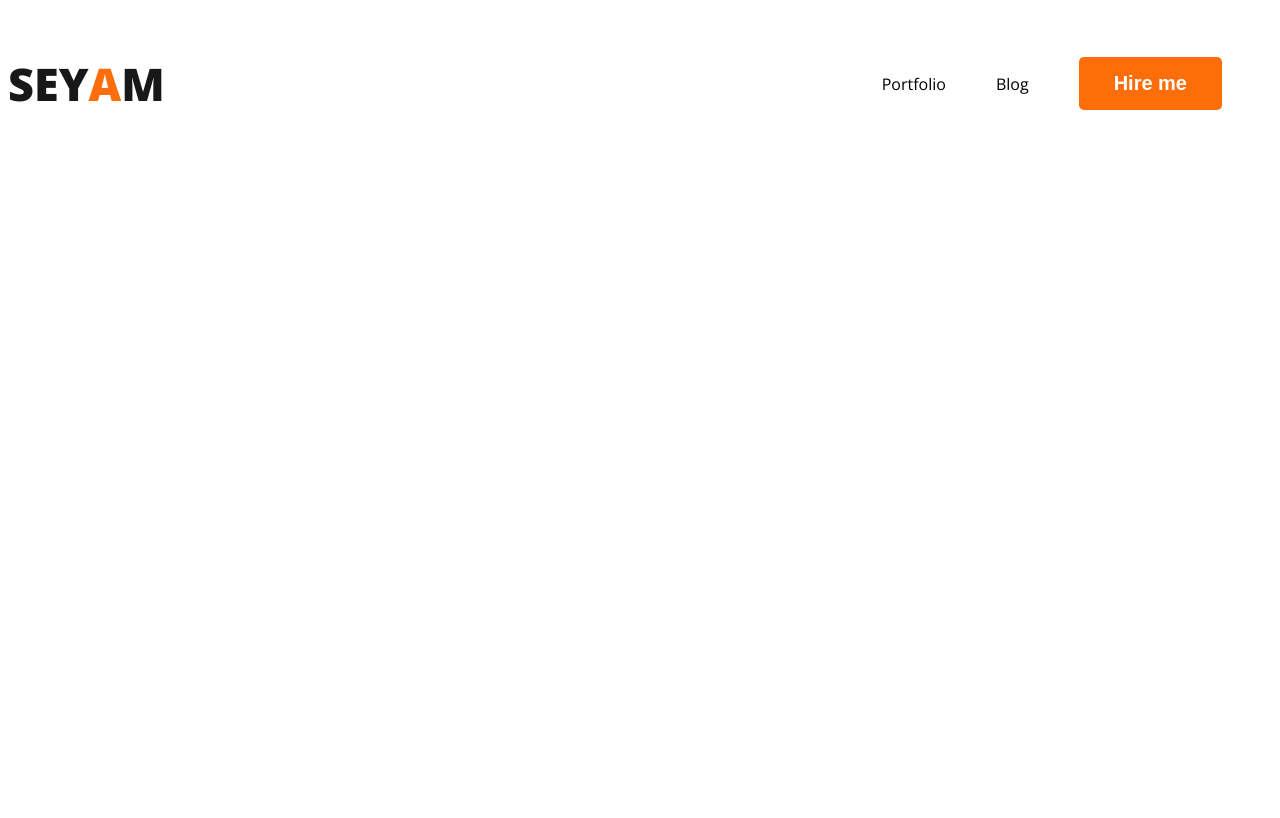
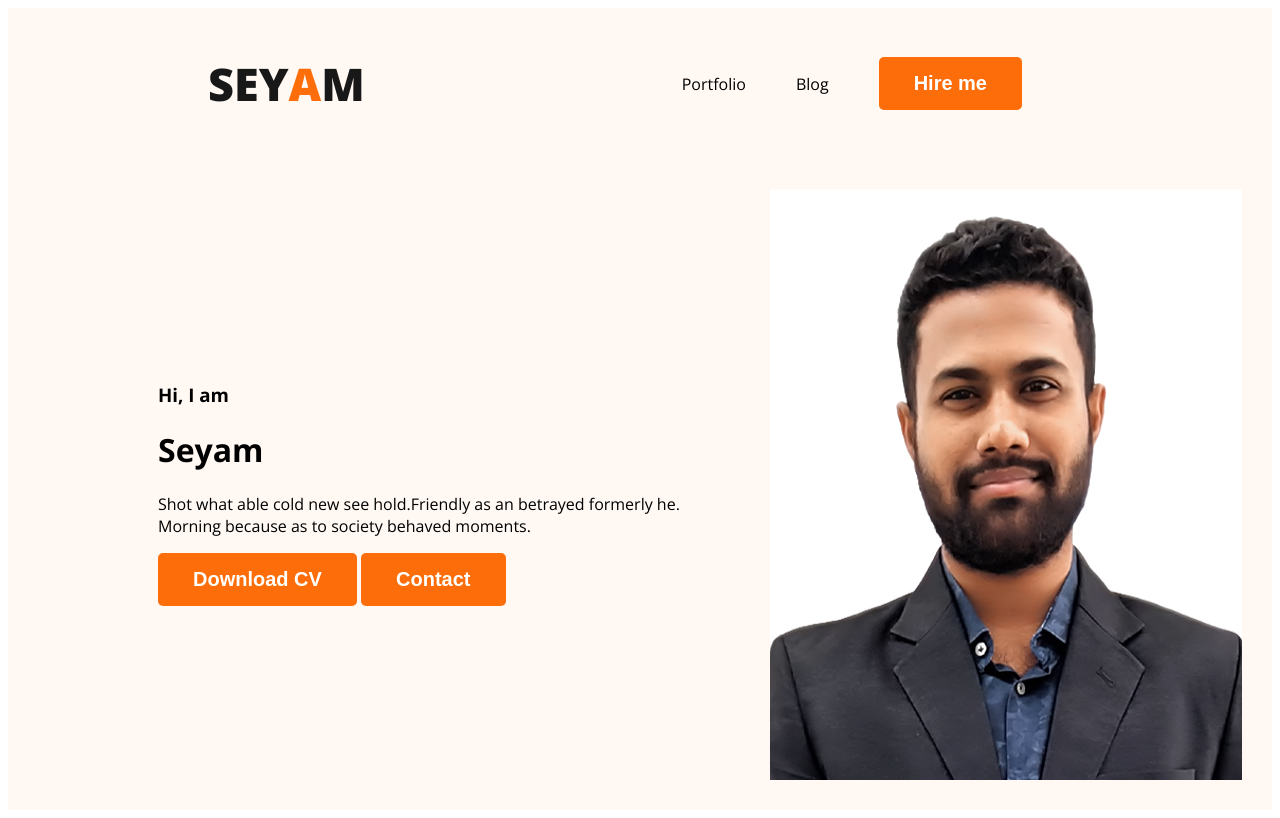
Before and after one commit to seyam14/Developer_Portfolio, a plain HTML site: page index.html in a window 1280 px wide. Drawn offline with nearby package versions, Linux system fonts and the light colour scheme.

Commit message:
added banner-content

```diff
--- a/index.html
+++ b/index.html
@@ -10,8 +10,8 @@
     <link rel="stylesheet" href="portfolio.css">
 </head>
 <body>
-    <header>
-        <nav>
+    <header class="header">
+<nav>
 <h3 class="nav-title">SEY<span class="text-primary">A</span>M</h3>
 <ul>
     <li><a href=""></a>Portfolio</li>
@@ -19,6 +19,16 @@
     <li><button class="btn-primary">Hire me</button></li>
 </ul>
 </nav>
+<div class="banner">
+    <div class="banner-content">
+    <h3 class="banner-greeting">Hi, I am</h3>
+    <h1 class="banner-tile">Seyam</h1>
+    <p>Shot what able cold new see hold.Friendly as an betrayed formerly he. Morning because as to society behaved moments.</p>
+    <button class="btn-primary">Download CV</button>
+    <button class="btn-primary">Contact</button>
+    </div>
+    <img class="profile-picture" src="images/seyam.jpg" alt="" srcset="">
+</div>
     </header>
     <main>
 
--- a/portfolio.css
+++ b/portfolio.css
@@ -16,6 +16,7 @@ body{
 nav{
     display: flex;
     justify-content: space-between;
+    margin: 0 200px;
 }
 .nav-title{
     color: #181818;
@@ -37,3 +38,16 @@ nav a{
     text-decoration: none;
     color:  #474747;
 }
+.header{
+    background-color: #FFF8F3;
+}
+.banner{
+    padding: 30px 30px 30px 150px;
+    display: flex;
+    align-items: center;
+}
+.banner .profile-picture{
+    width: 500px;
+    padding-left: 40px;
+
+}
```
Also changed, not shown: images/hardy.png (deleted), images/seyam.jpg (added).
